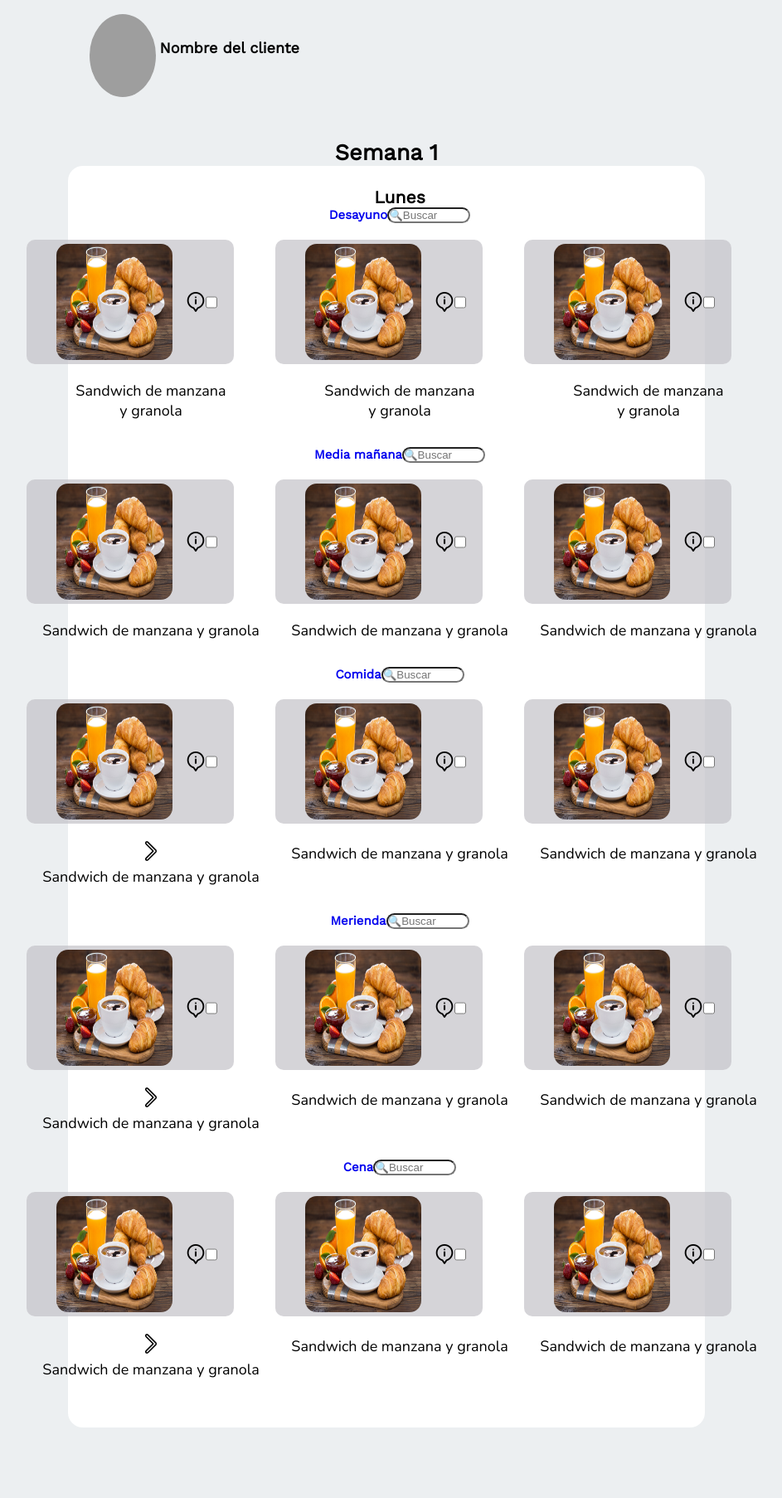
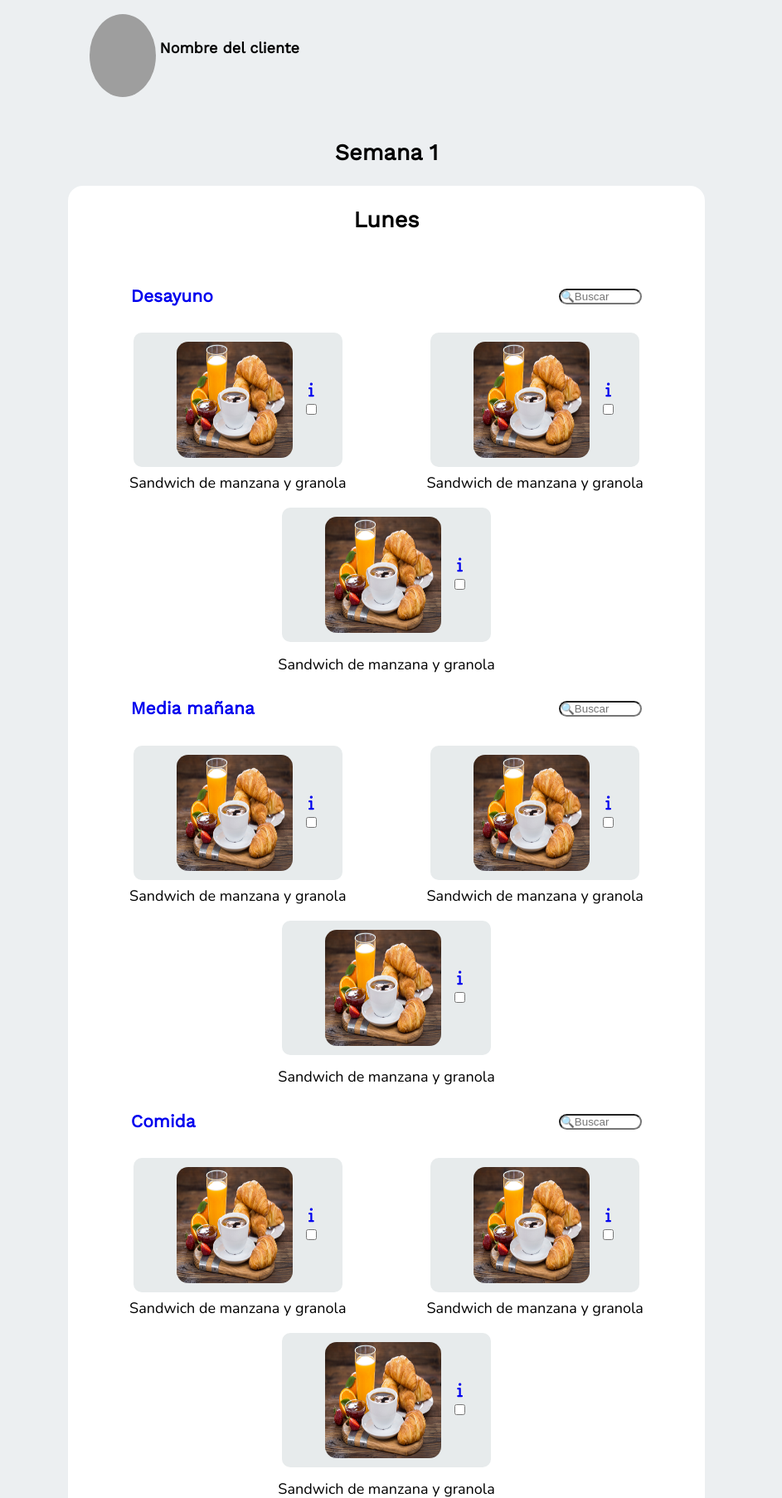
Before and after one commit to Alternate-Dual/Alternate-Dual, a PHP site: page /menu_semanal_nutri_cliente.php in a window 1280 px wide. Shown: the part 177-1983 px from the top of the page at 83% size, without its empty margins (174-1117 px from the left). Before the commit the page ends 1898 px from the top, so only its background shows below. Run offline with PHP 8.4, Linux system fonts and the light colour scheme; the visitor is signed in with stand-in values (Sample User, id 1); some libraries are stand-ins or nearby versions; grey boxes are pictures that could not be loaded.

Commit message:
menu nutri mejora

```diff
--- a/css/style.css
+++ b/css/style.css
@@ -655,6 +655,33 @@ table tr:nth-child(2n+1).admin {
   background-color: white;
 }
 
+.carrousel2 {
+  display: flex;
+  flex-direction: row;
+  flex-wrap: wrap;
+  overflow-x: auto;
+  text-align: center;
+  margin-top: 2%;
+  margin-bottom: 2%;
+}
+
+.plato2 {
+  background-color: #e7ebec;
+  padding: 2em;
+  margin-left: auto;
+  margin-right: auto;
+  margin-top: 1em;
+  margin-bottom: 2%;
+  width: 14em;
+  height: 9em;
+  position: relative;
+  display: flex;
+  flex-direction: row;
+  justify-content: space-between;
+  align-items: center;
+  border-radius: 10px;
+}
+
 #bodyMenuSemanal {
   margin: 0%;
   background-color: #eceff1;
@@ -700,10 +727,13 @@ table tr:nth-child(2n+1).admin {
   justify-content: right;
 }
 
-#menuDiah5 {
-  margin-left: 2rem;
-  font-family: "Work Sans", sans-serif;
-  background-color: rgba(0, 255, 255, 0);
+.cabeza {
+  display: flex;
+  flex-direction: row;
+  justify-content: space-between;
+  margin-left: 7%;
+  margin-right: 7%;
+  margin-top: 2%;
 }
 
 #menuDia {
--- a/css/style.scss
+++ b/css/style.scss
@@ -729,6 +729,38 @@ table tr:nth-child(2n+1).admin{
 
 
 //Menu_semanal_nutricionista_cliente
+
+.carrousel2{
+    display:flex;
+    flex-direction: row;
+    flex-wrap: wrap;
+    overflow-x: auto;
+
+    text-align: center;
+    margin-top: 2%;
+    margin-bottom: 2%;
+
+    }
+
+.plato2{
+    background-color: #e7ebec;
+    padding: 2em;
+    margin-left: auto;
+    margin-right: auto;
+    margin-top: 1em;
+    margin-bottom: 2%;
+
+    width: 14em;
+    height: 9em;
+
+    position: relative;
+    display: flex;
+    flex-direction: row;
+    justify-content: space-between;
+    align-items: center;
+    border-radius: 10px;
+    }
+
 #bodyMenuSemanal {
     margin: 0%;
     background-color: #eceff1;
@@ -758,6 +790,9 @@ table tr:nth-child(2n+1).admin{
 
     }
 
+
+
+
 .centrarContenidoPerfil img {
     border-radius: 50%;
     width: 5rem;
@@ -778,11 +813,14 @@ table tr:nth-child(2n+1).admin{
 
 
 
+.cabeza{
+    display: flex;
+    flex-direction:row;
+    justify-content: space-between;
+    margin-left: 7%;
+    margin-right: 7%;
+    margin-top: 2%;
 
-#menuDiah5 {
-    margin-left: 2rem;
-    font-family: 'Work Sans', sans-serif;
-    background-color: rgba(0, 255, 255, 0);
 }
 
 #menuDia{
@@ -1191,6 +1229,7 @@ justify-content: space-between;
 align-items: center;
 }
 
+
 #check >div{
 margin-top: 50%;
 display: flex;
--- a/views/menu_semanal_nutri_cliente.php
+++ b/views/menu_semanal_nutri_cliente.php
@@ -71,136 +71,256 @@ if(!isset($_SESSION['rol'])){
 
 
             <h2>Semana 1</h2>
+            <br>
+
+
+    <div class="contBlan2">
+        <h2>Lunes</h2>
+        <br>
+        <br>
+
+        <div class="cabeza">
+            <h3><a href="receta_categoria_nutri.php">Desayuno</a></h3>
+
+            <div class="buscar">
+            <input type="search" placeholder="🔍Buscar" name="" id="searchMenuDia">
+            </div>
         </div>
 
 
-    <div class="contBlan2">
-        <h3 id="menuDiah3">Lunes</h3>
-        <h5 id="menuDiah5"><a href="receta_categoria_nutri.php">Desayuno</a><input type="search" placeholder="🔍Buscar" name="" id="searchMenuDia"></h5>
-        <div id="caja">
-            <div id="NombreComidas"><img id="imgNombreComidas" src="/img/desayuno1.jpg" alt="">
-                <img id="infoIcon" onclick="" src="/img/informacion.png" alt="">
-                <input type="checkbox" name="checkmark" id="checkmark">
+
+        <div class="carrousel2">
+
+
+            <div class="elemento">
+
+            <div class="plato2">
+            <img id="imgNombreComidas" src="/img/desayuno1.jpg" alt="">
+                <div id="check">
+                    <a href="receta_desayuno_paciente.php" id="dietacliente"><i class="fa-solid fa-info"></i></a>
+                    <input type="checkbox" id="dietaclientein">
                 </div>
-            <div><img id="imgNombreComidas" src="/img/desayuno1.jpg" alt="">
-                <img id="infoIcon" src="/img/informacion.png" alt="">
-                <input type="checkbox" name="checkmark" id="checkmark">
             </div>
-            <div><img id="imgNombreComidas" src="/img/desayuno1.jpg" alt="">
-                <img id="infoIcon" src="/img/informacion.png" alt="">
-                <input type="checkbox" name="checkmark3" id="checkmark">
+            <p>Sandwich de manzana y granola</p>
+        </div>
+        <div class="elemento">
+
+            <div class="plato2">
+            <img id="imgNombreComidas" src="/img/desayuno1.jpg" alt="">
+                <div id="check">
+                    <a href="receta_desayuno_paciente.php" id="dietacliente"><i class="fa-solid fa-info"></i></a>
+                    <input type="checkbox" id="dietaclientein">
+                </div>
+            </div>
+            <p>Sandwich de manzana y granola</p>
         </div>
 
-            <span>
-                Sandwich de manzana <br> y granola
-            </span>
-            <span>
-                Sandwich de manzana <br> y granola
-            </span>
-            <span>
-                Sandwich de manzana <br> y granola
-            </span>
+        <div class="elemento">
+
+            <div class="plato2">
+            <img id="imgNombreComidas" src="/img/desayuno1.jpg" alt="">
+                <div id="check">
+                    <a href="receta_desayuno_paciente.php" id="dietacliente"><i class="fa-solid fa-info"></i></a>
+                    <input type="checkbox" id="dietaclientein">
                 </div>
-        <h5 id="menuDiah5"><a href="receta_categoria_nutri">Media mañana</a><input type="search" placeholder="🔍Buscar" name="" id="searchMenuDia"></h5>
-        <div id="caja">
-            <div><img id="imgNombreComidas" src="/img/desayuno1.jpg" alt="">
-                <img id="infoIcon" src="/img/informacion.png" alt="">
-                <input type="checkbox" name="checkmark" id="checkmark">
             </div>
-            <div><img id="imgNombreComidas" src="/img/desayuno1.jpg" alt="">
-                <img id="infoIcon" src="/img/informacion.png" alt="">
-                <input type="checkbox" name="checkmark" id="checkmark">
-            </div>
-            <div><img id="imgNombreComidas" src="/img/desayuno1.jpg" alt="">
-                <img id="infoIcon" src="/img/informacion.png" alt="">
-                <input type="checkbox" name="checkmark" id="checkmark">
+            <p>Sandwich de manzana y granola</p>
         </div>
 
-            <span>
-                Sandwich de manzana y granola
-            </span>
-            <span>
-                Sandwich de manzana y granola
-            </span>
-            <span>
-                Sandwich de manzana y granola
-            </span>
     </div>
-        <h5 id="menuDiah5"><a href="receta_categoria_nutri">Comida</a><input type="search" placeholder="🔍Buscar" name="" id="searchMenuDia"></h5>
-        <div id="caja">
-            <div><img id="imgNombreComidas" src="/img/desayuno1.jpg" alt="">
-                <img id="infoIcon" src="/img/informacion.png" alt="">
-                <input type="checkbox" name="checkmark" id="checkmark">
+    <div class="cabeza">
+            <h3><a href="receta_categoria_nutri.php">Media mañana</a></h3>
+
+            <div class="buscar">
+            <input type="search" placeholder="🔍Buscar" name="" id="searchMenuDia">
             </div>
-            <div><img id="imgNombreComidas" src="/img/desayuno1.jpg" alt="">
-                <img id="infoIcon" src="/img/informacion.png" alt="">
-                <input type="checkbox" name="checkmark" id="checkmark">
         </div>
-            <div><img id="imgNombreComidas" src="/img/desayuno1.jpg" alt="">
-                <img id="infoIcon" src="/img/informacion.png" alt="">
-                <input type="checkbox" name="checkmark" id="checkmark">
+
+        <div class="carrousel2">
+
+
+            <div class="elemento">
+
+            <div class="plato2">
+            <img id="imgNombreComidas" src="/img/desayuno1.jpg" alt="">
+                <div id="check">
+                    <a href="receta_desayuno_paciente.php" id="dietacliente"><i class="fa-solid fa-info"></i></a>
+                    <input type="checkbox" id="dietaclientein">
                 </div>
-            <h2 onclick=""><img id="slider" src="/img/flecha-correcta.png" alt=""></h2>
-            <span>
-                Sandwich de manzana y granola
-            </span>
-            <span>
-                Sandwich de manzana y granola
-            </span>
-            <span>
-                Sandwich de manzana y granola
-            </span>
             </div>
-        <h5 id="menuDiah5"><a href="receta_categoria_nutri">Merienda</a><input type="search" placeholder="🔍Buscar" name="" id="searchMenuDia"></h5>
-        <div id="caja">
-            <div><img id="imgNombreComidas" src="/img/desayuno1.jpg" alt="">
-                <img id="infoIcon" src="/img/informacion.png" alt="">
-                <input type="checkbox" name="checkmark" id="checkmark">
+            <p>Sandwich de manzana y granola</p>
         </div>
-            <div><img id="imgNombreComidas" src="/img/desayuno1.jpg" alt="">
-                <img id="infoIcon" src="/img/informacion.png" alt="">
-                <input type="checkbox" name="checkmark" id="checkmark">
+        <div class="elemento">
+
+            <div class="plato2">
+            <img id="imgNombreComidas" src="/img/desayuno1.jpg" alt="">
+                <div id="check">
+                    <a href="receta_desayuno_paciente.php" id="dietacliente"><i class="fa-solid fa-info"></i></a>
+                    <input type="checkbox" id="dietaclientein">
                 </div>
-            <div><img id="imgNombreComidas" src="/img/desayuno1.jpg" alt="">
-                <img id="infoIcon" src="/img/informacion.png" alt="">
-                <input type="checkbox" name="checkmark" id="checkmark">
             </div>
-            <h2 onclick=""><img id="slider" src="/img/flecha-correcta.png" alt=""></h2>
-            <span>
-                Sandwich de manzana y granola
-            </span>
-            <span>
-                Sandwich de manzana y granola
-            </span>
-            <span>
-                Sandwich de manzana y granola
-            </span>
+            <p>Sandwich de manzana y granola</p>
         </div>
-        <h5 id="menuDiah5"><a href="receta_categoria_nutri">Cena</a><input type="search" placeholder="🔍Buscar" name="" id="searchMenuDia"></h5>
-        <div id="caja">
-            <div><img id="imgNombreComidas" src="/img/desayuno1.jpg" alt="">
-                <img id="infoIcon" src="/img/informacion.png" alt="">
-                <input type="checkbox" name="checkmark" id="checkmark">
+
+        <div class="elemento">
+
+            <div class="plato2">
+            <img id="imgNombreComidas" src="/img/desayuno1.jpg" alt="">
+                <div id="check">
+                    <a href="receta_desayuno_paciente.php" id="dietacliente"><i class="fa-solid fa-info"></i></a>
+                    <input type="checkbox" id="dietaclientein">
                 </div>
-            <div><img id="imgNombreComidas" src="/img/desayuno1.jpg" alt="">
-                <img id="infoIcon" src="/img/informacion.png" alt="">
-                <input type="checkbox" name="checkmark" id="checkmark">
             </div>
-            <div><img id="imgNombreComidas" src="public/img/desayuno1.jpg" alt="">
-                <img id="infoIcon" src="/img/informacion.png" alt="">
-                <input type="checkbox" name="checkmark" id="checkmark">
+            <p>Sandwich de manzana y granola</p>
         </div>
-            <h2 onclick=""><img id="slider" src="/img/flecha-correcta.png" alt=""></h2>
-            <span>
-                Sandwich de manzana y granola
-            </span>
-            <span>
-                Sandwich de manzana y granola
-            </span>
-            <span>
-                Sandwich de manzana y granola
-            </span>
+
     </div>
+
+        <div class="cabeza">
+            <h3><a href="receta_categoria_nutri.php">Comida</a></h3>
+
+            <div class="buscar">
+            <input type="search" placeholder="🔍Buscar" name="" id="searchMenuDia">
+            </div>
+        </div>
+
+        <div class="carrousel2">
+
+
+            <div class="elemento">
+
+            <div class="plato2">
+            <img id="imgNombreComidas" src="/img/desayuno1.jpg" alt="">
+                <div id="check">
+                    <a href="receta_desayuno_paciente.php" id="dietacliente"><i class="fa-solid fa-info"></i></a>
+                    <input type="checkbox" id="dietaclientein">
+                </div>
+            </div>
+            <p>Sandwich de manzana y granola</p>
+        </div>
+        <div class="elemento">
+
+            <div class="plato2">
+            <img id="imgNombreComidas" src="/img/desayuno1.jpg" alt="">
+                <div id="check">
+                    <a href="receta_desayuno_paciente.php" id="dietacliente"><i class="fa-solid fa-info"></i></a>
+                    <input type="checkbox" id="dietaclientein">
+                </div>
+            </div>
+            <p>Sandwich de manzana y granola</p>
+        </div>
+
+        <div class="elemento">
+
+            <div class="plato2">
+            <img id="imgNombreComidas" src="/img/desayuno1.jpg" alt="">
+                <div id="check">
+                    <a href="receta_desayuno_paciente.php" id="dietacliente"><i class="fa-solid fa-info"></i></a>
+                    <input type="checkbox" id="dietaclientein">
+                </div>
+            </div>
+            <p>Sandwich de manzana y granola</p>
+        </div>
+
+    </div>
+
+    <div class="cabeza">
+            <h3><a href="receta_categoria_nutri.php">Merienda</a></h3>
+
+            <div class="buscar">
+            <input type="search" placeholder="🔍Buscar" name="" id="searchMenuDia">
+            </div>
+        </div>
+
+        <div class="carrousel2">
+
+
+                <div class="elemento">
+
+                <div class="plato2">
+                <img id="imgNombreComidas" src="/img/desayuno1.jpg" alt="">
+                    <div id="check">
+                        <a href="receta_desayuno_paciente.php" id="dietacliente"><i class="fa-solid fa-info"></i></a>
+                        <input type="checkbox" id="dietaclientein">
+                    </div>
+                </div>
+                <p>Sandwich de manzana y granola</p>
+            </div>
+            <div class="elemento">
+
+                <div class="plato2">
+                <img id="imgNombreComidas" src="/img/desayuno1.jpg" alt="">
+                    <div id="check">
+                        <a href="receta_desayuno_paciente.php" id="dietacliente"><i class="fa-solid fa-info"></i></a>
+                        <input type="checkbox" id="dietaclientein">
+                    </div>
+                </div>
+                <p>Sandwich de manzana y granola</p>
+            </div>
+
+            <div class="elemento">
+
+                <div class="plato2">
+                <img id="imgNombreComidas" src="/img/desayuno1.jpg" alt="">
+                    <div id="check">
+                        <a href="receta_desayuno_paciente.php" id="dietacliente"><i class="fa-solid fa-info"></i></a>
+                        <input type="checkbox" id="dietaclientein">
+                    </div>
+                </div>
+                <p>Sandwich de manzana y granola</p>
+            </div>
+
+        </div>
+
+        <div class="cabeza">
+            <h3><a href="receta_categoria_nutri.php">Cena</a></h3>
+
+            <div class="buscar">
+            <input type="search" placeholder="🔍Buscar" name="" id="searchMenuDia">
+            </div>
+        </div>
+
+        <div class="carrousel2">
+
+
+                <div class="elemento">
+
+                <div class="plato2">
+                <img id="imgNombreComidas" src="/img/desayuno1.jpg" alt="">
+                    <div id="check">
+                        <a href="receta_desayuno_paciente.php" id="dietacliente"><i class="fa-solid fa-info"></i></a>
+                        <input type="checkbox" id="dietaclientein">
+                    </div>
+                </div>
+                <p>Sandwich de manzana y granola</p>
+            </div>
+            <div class="elemento">
+
+                <div class="plato2">
+                <img id="imgNombreComidas" src="/img/desayuno1.jpg" alt="">
+                    <div id="check">
+                        <a href="receta_desayuno_paciente.php" id="dietacliente"><i class="fa-solid fa-info"></i></a>
+                        <input type="checkbox" id="dietaclientein">
+                    </div>
+                </div>
+                <p>Sandwich de manzana y granola</p>
+            </div>
+
+            <div class="elemento">
+
+                <div class="plato2">
+                <img id="imgNombreComidas" src="/img/desayuno1.jpg" alt="">
+                    <div id="check">
+                        <a href="receta_desayuno_paciente.php" id="dietacliente"><i class="fa-solid fa-info"></i></a>
+                        <input type="checkbox" id="dietaclientein">
+                    </div>
+                </div>
+                <p>Sandwich de manzana y granola</p>
+            </div>
+
+        </div>
+
+
     </div>
 
     <script src="../js/app.js"></script>
```
Also changed, not shown: 1 other file. Lines whose indentation alone changed are shown as unchanged.
